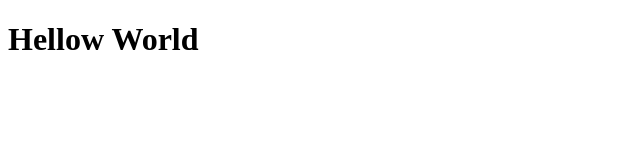
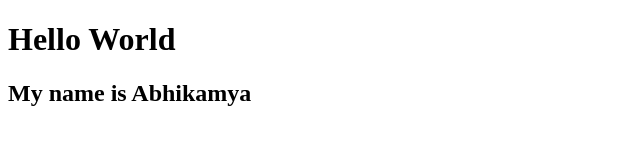
Before and after one commit to Abhikamya2210/Nest-Demo, a plain HTML site: page index.html in a window 1280 px wide. Shown: the whole page, without its empty margins (0-640 px from the left). Drawn offline with Linux system fonts and the light colour scheme.

Commit message:
my first change

```diff
--- a/index.html
+++ b/index.html
@@ -7,6 +7,7 @@
     <title>Document</title>
 </head>
 <body>
-    <h1>Hellow World</h1>
+    <h1>Hello World</h1>
+    <h2>My name is Abhikamya</h2>
 </body>
 </html>
```
